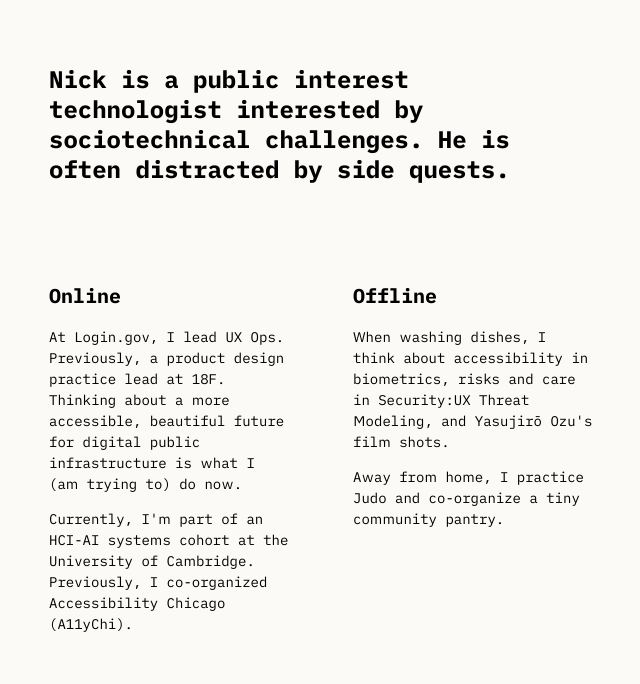
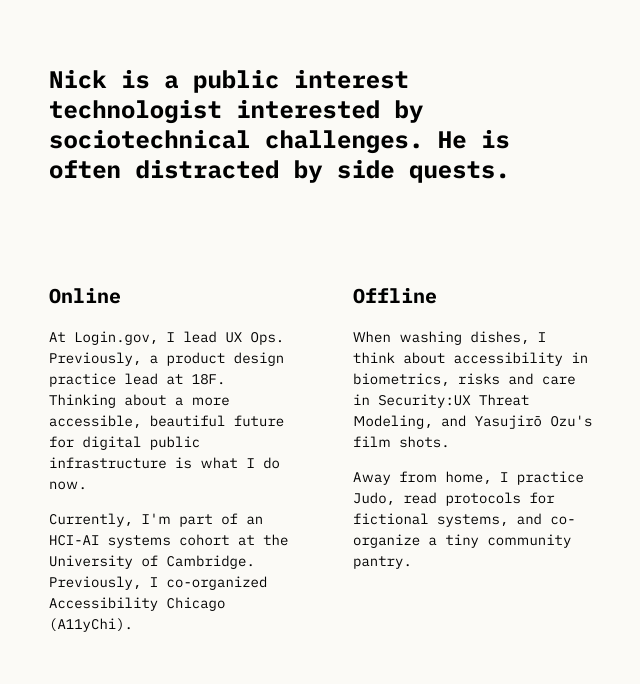
Before and after one commit to nickttng/nn-xyz, a plain HTML site: page index.html in a window 1280 px wide. Shown: the whole page, without its empty margins (15-655 px from the left). Drawn offline with Linux system fonts and the light colour scheme.

Commit message:
Index update

```diff
--- a/index.html
+++ b/index.html
@@ -17,13 +17,13 @@
     <section class="fl w-100">
     <div class="fl w-100 w-50-m w-25-l pa3-m pa4-l">
       <h2 class="f4 lh-copy">Online</h2>
-      <p class="f6 lh-copy measure">At Login.gov, I lead UX Ops. Previously, a product design practice lead at 18F. Thinking about a more accessible, beautiful future for digital public infrastructure is what I (am trying to) do now.</p>
+      <p class="f6 lh-copy measure">At Login.gov, I lead UX Ops. Previously, a product design practice lead at 18F. Thinking about a more accessible, beautiful future for digital public infrastructure is what I do now.</p>
       <p class="f6 lh-copy measure">Currently, I'm part of an HCI-AI systems cohort at the University of Cambridge. Previously, I co-organized Accessibility Chicago (A11yChi).</p>
     </div>
     <div class="fl w-100 w-50-m w-25-l pa3-m pa4-l">
       <h2 class="f4 lh-copy">Offline</h2>
       <p class="f6 lh-copy measure">When washing dishes, I think about accessibility in biometrics, risks and care in Security:UX Threat Modeling, and Yasujirō Ozu's film shots.</p>
-      <p class="f6 lh-copy measure">Away from home, I practice Judo and co-organize a tiny community pantry.</p>
+      <p class="f6 lh-copy measure">Away from home, I practice Judo, read protocols for fictional systems, and co-organize a tiny community pantry.</p>
     </div>
   </section>
 </body>
```
